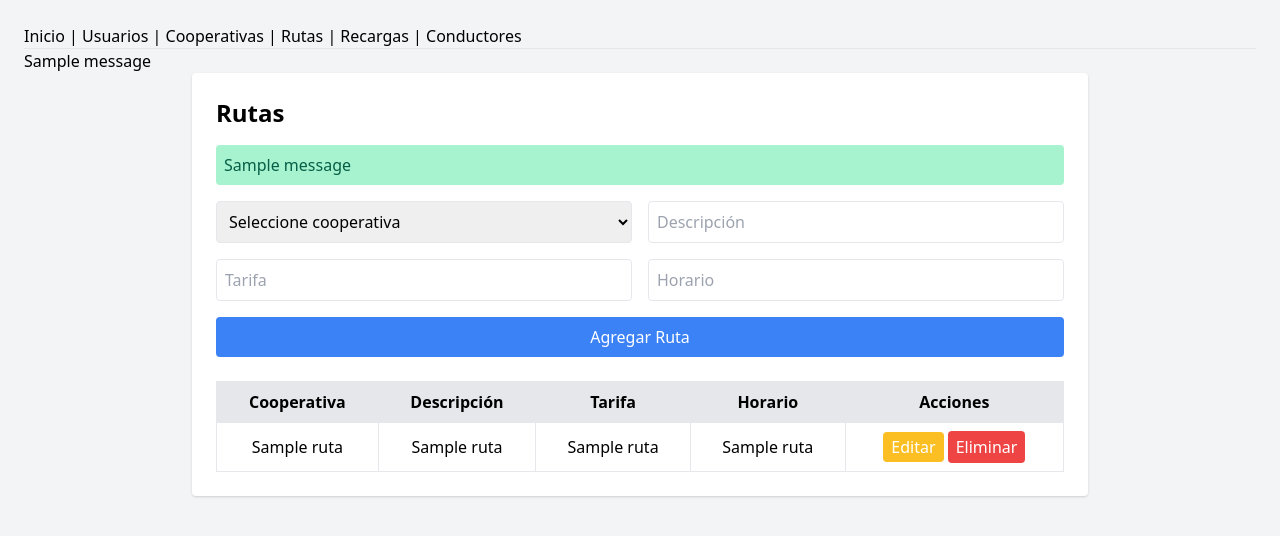
After one commit to EduardoAlcivar/TransPortoviejo, a Flask app: template templates/routes.html in a window 1280 px wide. The commit adds this page. Shown: the top 536 px of the page. Run offline with Flask 3, Linux system fonts and the light colour scheme; the template is opened without the code that fills it: most values are stand-ins (such as "Sample title", 1, 10 or a date in 2020); one stand-in notice (Sample message) is shown; some libraries are stand-ins or nearby versions.

Commit message:
actualizaciones de html

```diff
--- a/templates/cooperatives.html
+++ b/templates/cooperatives.html
@@ -1,3 +1,5 @@
+{% extends "base.html" %}
+{% block content %}
 <!DOCTYPE html>
 <html lang="es">
 <head>
@@ -64,3 +66,4 @@
 
 </body>
 </html>
+{% endblock %}
--- /dev/null
+++ b/templates/routes.html
@@ -0,0 +1,67 @@
+{% extends "base.html" %}
+{% block content %}
+<!DOCTYPE html>
+<html lang="es">
+<head>
+    <meta charset="UTF-8">
+    <title>Rutas</title>
+    <link href="https://cdn.jsdelivr.net/npm/tailwindcss@2.2.19/dist/tailwind.min.css" rel="stylesheet">
+</head>
+<body class="bg-gray-100 p-6">
+    <div class="max-w-4xl mx-auto bg-white p-6 rounded shadow">
+        <h1 class="text-2xl font-bold mb-4">Rutas</h1>
+
+        {% with messages = get_flashed_messages() %}
+          {% if messages %}
+            {% for message in messages %}
+              <div class="bg-green-200 text-green-800 p-2 rounded mb-4">{{ message }}</div>
+            {% endfor %}
+          {% endif %}
+        {% endwith %}
+
+
+        <form method="POST" class="grid grid-cols-1 md:grid-cols-2 gap-4 mb-6">
+            <select name="cooperativa_id" required class="border p-2 rounded">
+                <option value="">Seleccione cooperativa</option>
+                {% for c in cooperativas %}
+                    <option value="{{ c[0] }}">{{ c[1] }}</option>
+                {% endfor %}
+            </select>
+            <input type="text" name="descripcion" placeholder="Descripción" required class="border p-2 rounded">
+            <input type="text" name="tarifa" placeholder="Tarifa" required class="border p-2 rounded">
+            <input type="text" name="horario" placeholder="Horario" required class="border p-2 rounded">
+            <button type="submit" class="col-span-1 md:col-span-2 bg-blue-500 text-white p-2 rounded">Agregar Ruta</button>
+        </form>
+
+
+        <table class="w-full table-auto border-collapse border">
+            <thead>
+                <tr class="bg-gray-200">
+                    <th class="border px-4 py-2">Cooperativa</th>
+                    <th class="border px-4 py-2">Descripción</th>
+                    <th class="border px-4 py-2">Tarifa</th>
+                    <th class="border px-4 py-2">Horario</th>
+                    <th class="border px-4 py-2">Acciones</th>
+                </tr>
+            </thead>
+            <tbody>
+                {% for ruta in rutas %}
+                <tr class="text-center">
+                    <td class="border px-4 py-2">{{ ruta[1] }}</td>
+                    <td class="border px-4 py-2">{{ ruta[2] }}</td>
+                    <td class="border px-4 py-2">{{ ruta[3] }}</td>
+                    <td class="border px-4 py-2">{{ ruta[4] }}</td>
+                    <td class="border px-4 py-2">
+                        <a href="{{ url_for('edit_route', id=ruta[0]) }}" class="bg-yellow-400 text-white px-2 py-1 rounded">Editar</a>
+                        <form action="{{ url_for('delete_route', id=ruta[0]) }}" method="POST" style="display:inline;">
+                            <button type="submit" class="bg-red-500 text-white px-2 py-1 rounded" onclick="return confirm('¿Estás seguro?')">Eliminar</button>
+                        </form>
+                    </td>
+                </tr>
+                {% endfor %}
+            </tbody>
+        </table>
+    </div>
+</body>
+</html>
+{% endblock %}
--- a/templates/users.html
+++ b/templates/users.html
@@ -1,3 +1,5 @@
+{% extends "base.html" %}
+{% block content %}
 <!DOCTYPE html>
 <html lang="es">
 <head>
@@ -69,3 +71,4 @@
 
 </body>
 </html>
+{% endblock %}
```
Also changed, not shown: templates/edit_route.html (added, +29 -0 lines).
